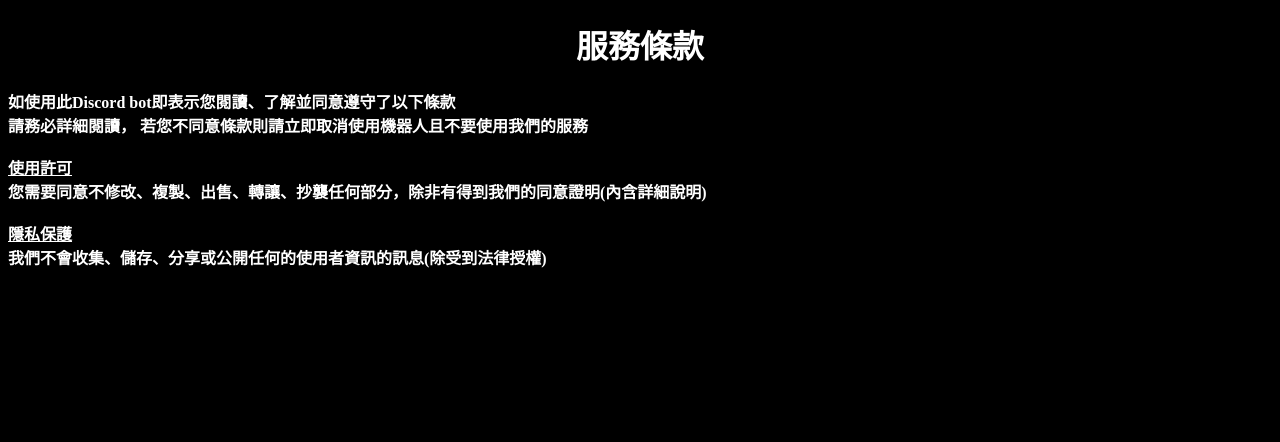
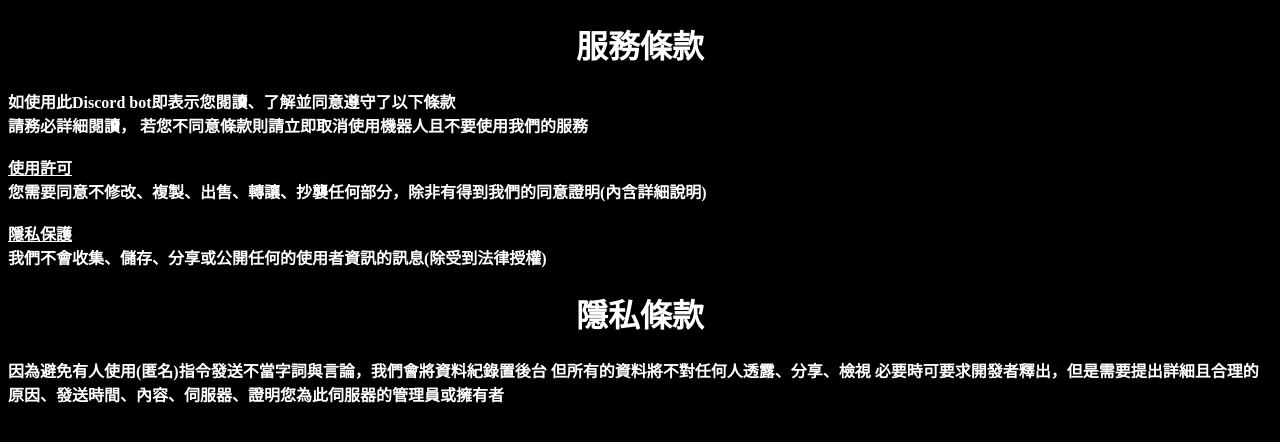
Before and after one commit to catchen541/little_cat, a plain HTML site: page index.html in a window 1280 px wide. Drawn offline with Linux system fonts and the light colour scheme.

Commit message:
Update index.html

```diff
--- a/index.html
+++ b/index.html
@@ -2,7 +2,7 @@
 <html>
   <head>
     <meta charset="utf-8">
-    <title>小喵喵-服務條款</title>
+    <title>小喵喵-服務/隱私條款</title>
   </head>
   <body>
     <style type="text/css">
@@ -33,4 +33,10 @@
       <u>隱私保護</u><br/>
       我們不會收集、儲存、分享或公開任何的使用者資訊的訊息(除受到法律授權)</h4>
   </body>
+  <body>
+    <h1>隱私條款</h1>
+    <h4>因為避免有人使用(匿名)指令發送不當字詞與言論，我們會將資料紀錄置後台
+      但所有的資料將不對任何人透露、分享、檢視
+      必要時可要求開發者釋出，但是需要提出詳細且合理的原因、發送時間、內容、伺服器、證明您為此伺服器的管理員或擁有者</h4>
+  </body>
 </html>
```
